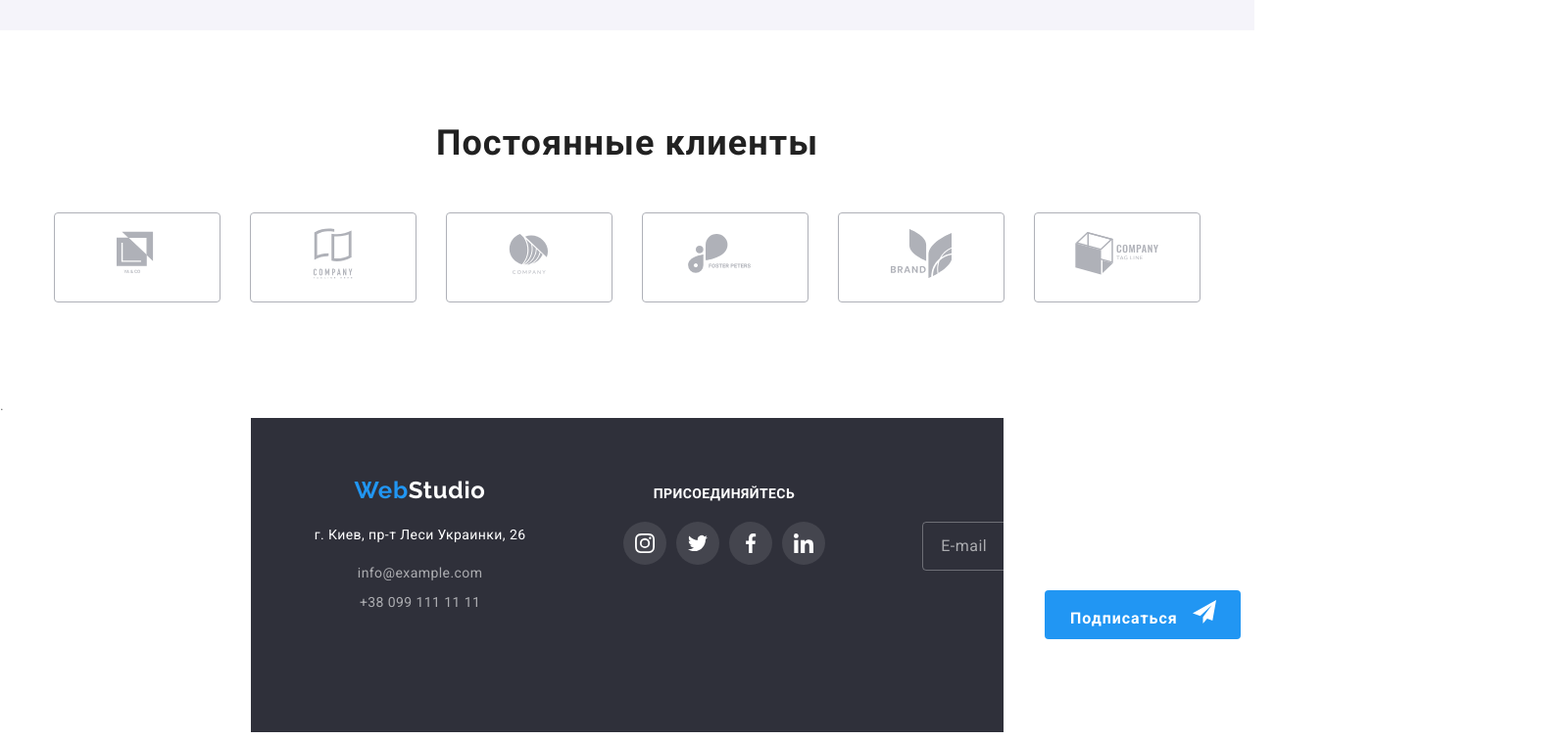
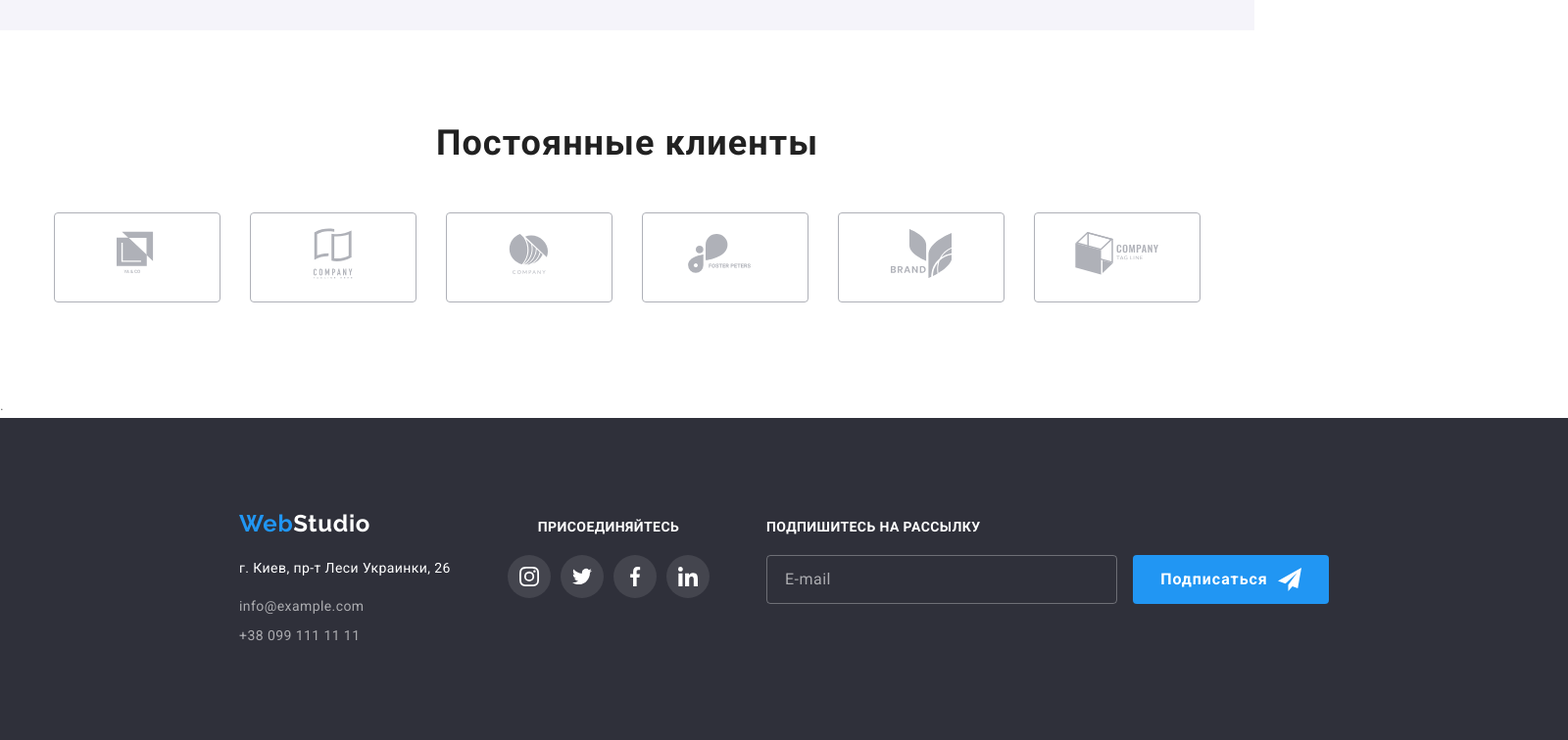
Before and after one commit to Sergeevi44/goit-markup-hw-08, a plain HTML site: page index.html in a window 1280 px wide. Shown: the part 1926-2682 px from the top of the page at 98% size, 1600 px wide, since content can reach past the window. Drawn offline with nearby package versions, Linux system fonts and the light colour scheme.

Commit message:
footer-desktop

```diff
--- a/sass/components/_footer-form.scss
+++ b/sass/components/_footer-form.scss
@@ -7,13 +7,17 @@
 	border-radius: 4px;
 	&::placeholder {
 		padding-left: 16px;
+		margin-bottom: 20px;
+
 
 		font-size: 16px;
 		line-height: 1.25;
 		letter-spacing: 0.03em;
 		color: rgba(255, 255, 255, 0.6);
 	}
-	margin-bottom: 20px;
+	@media screen and (min-width:1200px) {
+		width: 358px;
+	}
 
 }
 
--- a/sass/components/_footer.scss
+++ b/sass/components/_footer.scss
@@ -12,6 +12,13 @@
 
 	@media screen and (min-width:768px) {
 		width: 768px;
+	}
+
+	@media screen and (min-width:1200px) {
+		width: 1600px;
+		padding-top: 94px;
+		padding-bottom: 94px;
+
 	}
 }
 
@@ -28,12 +35,20 @@
 .left {
 	text-align: center;
 	padding-bottom: 60px;
+		@media screen and (min-width:1200px) {
+		padding: 0;
+		text-align: left;
+	}
+
 // 	margin-right: 70px;
  }
 
 .middle {
 	text-align: center;
 	padding-bottom: 60px;
+	@media screen and (min-width:1200px) {
+		padding: 0;
+	}
 	// margin-right: 93px;
 }
 
@@ -50,6 +65,9 @@
 
 .right {
 	text-align: center;
+	@media screen and (min-width:1200px) {
+		text-align: left;
+	}
 	// width: 570px;
 }
 
@@ -59,4 +77,9 @@
 		margin-left: auto;
 		margin-right: auto;
 	}
+
+	@media screen and (min-width:1200px) {
+		display: inline-flex;
+		margin-left: 12px;
+	}
 }
--- a/sass/components/_pagination.scss
+++ b/sass/components/_pagination.scss
@@ -18,10 +18,6 @@
 		overflow-y: scroll;
 
 		background-color: var(--primary-bgc);
-
-		@media screen and (min-width:768px) {
-
-		}
 	}
 }
 
@@ -74,8 +70,11 @@
 
  .pagination__link{
 	 color: var(--secondary-color);
-	 padding-top: 28px;
-	 padding-bottom: 28px;
+	 @media screen and (min-width:768px) {
+		padding-top: 28px;
+		padding-bottom: 28px;
+
+	 }
  }
 
 .pagination__link--current {
--- a/sass/components/_socials.scss
+++ b/sass/components/_socials.scss
@@ -60,19 +60,21 @@
 
 	background-color: rgba(255, 255, 255, 0.1);
 	border-radius: 50%;
+	@media screen and (min-width:1200px) {
+	transition: background-color 250ms var(--time-transition);
+	&:hover,
+	&:focus {
+		background-color: var(--accent-color);
+		color: var(--primary-bgc);
 
-	// transition: background-color 250ms var(--time-transition);
-	// &:hover,
-	// &:focus {
-	// 	background-color: var(--accent-color);
-	// 	color: var(--primary-bgc);
-	// }
+	}
 }
 
-	.footer__socal-item:not(:last-child) {
-		margin-right: 10px;
-	}
 
 .footer__socal-icon {
 	fill: var(--primary-bgc);
 }
+}
+.footer__socal-item:not(:last-child) {
+		margin-right: 10px;
+	}
```
Also changed, not shown: css/main.css, css/main.min.css, 2 other files.
